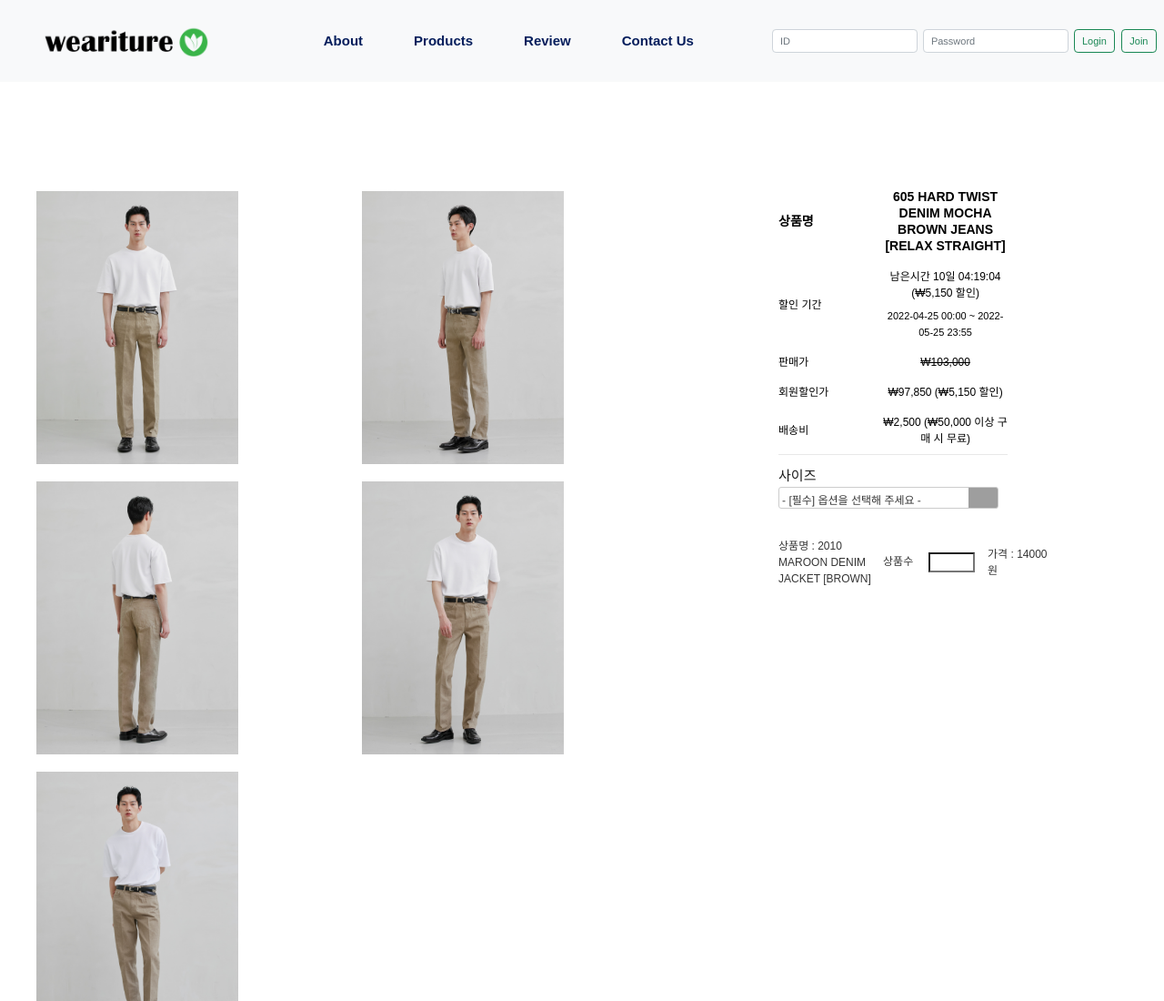
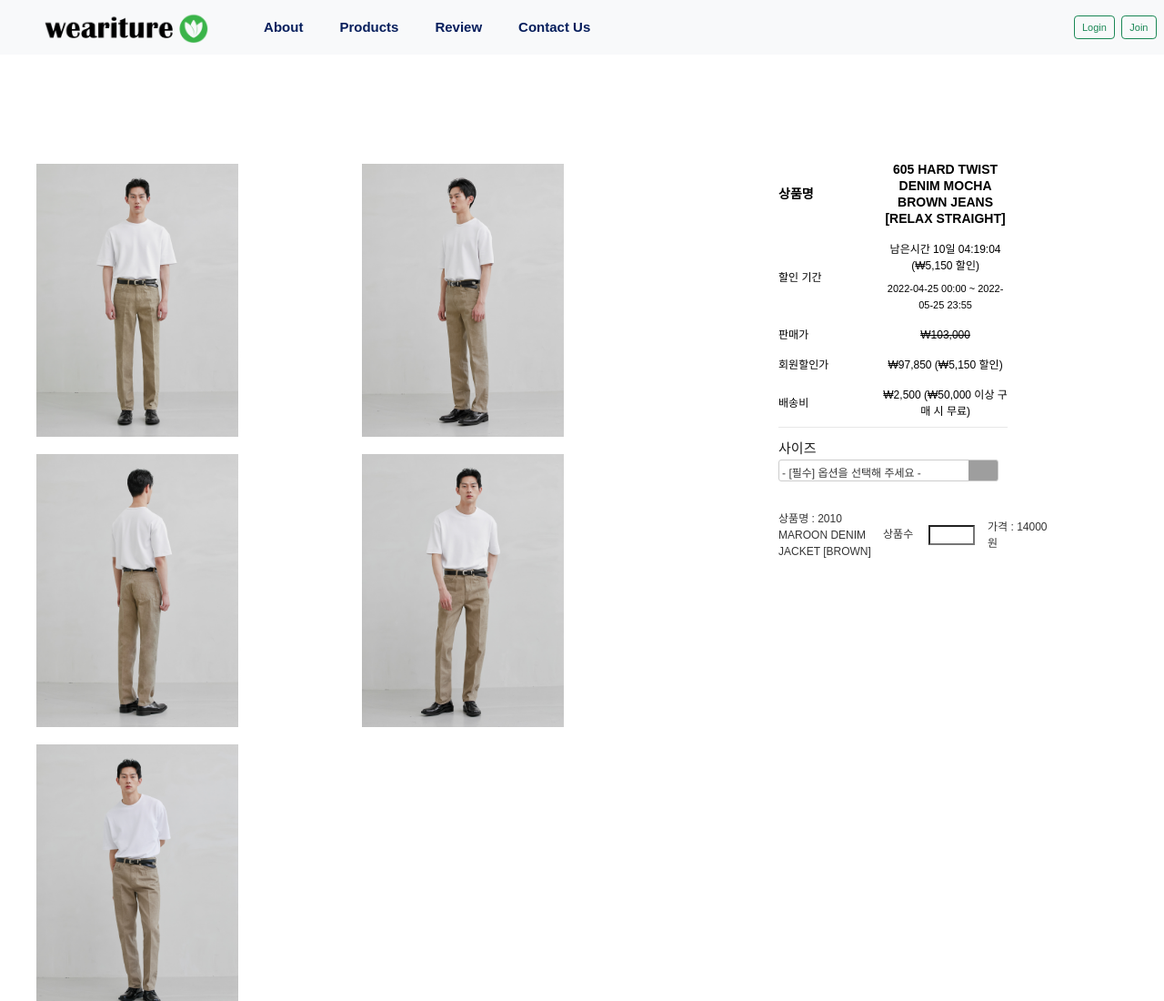
Before and after one commit to eun61n00/weariture, a website: page views/detail.html in a window 1280 px wide. Shown: the top 1100 px of the page at 91% size. Drawn offline with nearby package versions, Linux system fonts and the light colour scheme; some packages are replaced by stand-ins of ours; files that its build step writes are made by us from their sources; grey boxes are pictures that could not be loaded; files whose address does not match are found by name.

Commit message:
[EDIT] navigation bar

```diff
--- a/views/layout.html
+++ b/views/layout.html
@@ -22,36 +22,35 @@
 </head>
 
 <body>
-
 	<div class="nav-container">
 		<nav class="navbar navbar-expand-lg navbar-light bg-light">
-			<div class="container-fluid">
+			<div class="container-fluid d-flex">
 				<a href="/"><img src="/images/logo.png" style="height:35px; margin:0px 40px"></a>
 				<div class="collapse navbar-collapse" id="navbarSupportedContent">
+					<div style="margin: 0px" width="100%">
 					<ul class="navbar-nav me-auto mb-2 mb-lg-0">
-						<li class="nav-item">
-							<a class="nav-link" aria-current="page" href="about">About</a>
+						<li class="nav-item" style="margin: 0px; padding: 0px">
+							<a class="nav-link" aria-current="page" href="about" style="padding: 20px">About</a>
 						</li>
-						<li class="nav-item">
-							<a class="nav-link" href="product">Products</a>
+						<li class="nav-item" style="margin: 0px; padding: 0px">
+							<a class="nav-link" href="product" style="padding: 20px">Products</a>
 						</li>
-						<li class="nav-item">
-							<a class="nav-link" aria-current="page" href="review">Review</a>
+						<li class="nav-item" style="margin: 0px; padding: 0px">
+							<a class="nav-link" aria-current="page" href="review" style="padding: 20px">Review</a>
 						</li>
-						<li class="nav-item">
-							<a class="nav-link" href="contact">Contact Us</a>
+						<li class="nav-item" style="margin: 0px; padding: 0px">
+							<a class="nav-link" href="contact" style="padding: 20px">Contact Us</a>
 						</li>
 					</ul>
-					<div id="user" class="d-flex">
-						<form class="d-flex" action="/user/login" method="post">
-							<input class="form-control me-2" type="userId" placeholder="ID" aria-label="ID" name="id">
-							<input class="form-control me-2" type="userPassword" placeholder="Password" aria-label="Password" name="password">
-							<button class="btn btn-outline-success" type="submit" style="margin: 0px 7px 0px 0px">Login</button>
-						</form>
-						<form class="d-flex" action="/user/register" method="get">
-							<button class="btn btn-outline-success" type="submit">Join</button>
-						</form>
 					</div>
+				</div>
+				<div id="user" class="d-flex">
+					<form class="d-flex" action="/user/login" method="get">
+						<button class="btn btn-outline-success" type="submit" style="margin: 0px 7px 0px 0px">Login</button>
+					</form>
+					<form class="d-flex" action="/user/register" method="get">
+						<button class="btn btn-outline-success" type="submit">Join</button>
+					</form>
 				</div>
 			</div>
 		</nav>
```
Also changed, not shown: views/main.html (+12 -13 lines).
